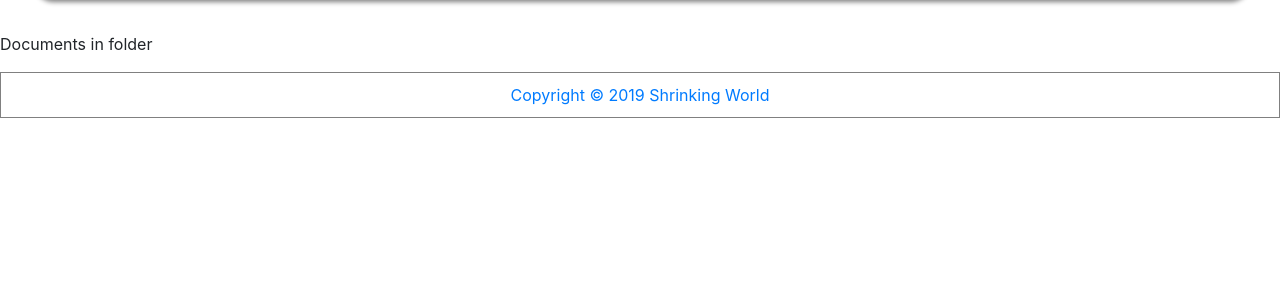
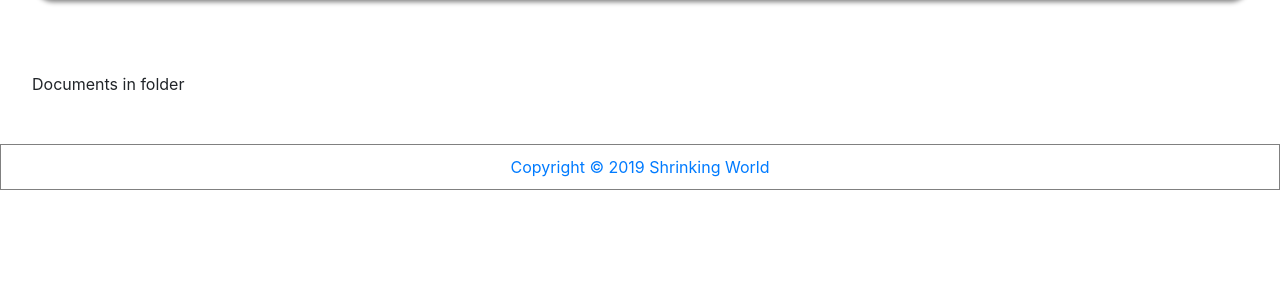
Before and after one commit to Mark-Seaman/BrainApp, a Python web app: template brain/templates/folder.html in a window 1280 px wide. Shown: the part 146-446 px from the top of the page. Run offline with Jinja, Linux system fonts and the light colour scheme; the template is opened without the code that fills it, so the values that code supplies are empty; some libraries are stand-ins or nearby versions.

Commit message:
Folder template padding

```diff
--- a/static/css/brain.css
+++ b/static/css/brain.css
@@ -66,7 +66,7 @@ h3 {
 
 main {
     /*margin: 1em;*/
-    /*padding: 2em;*/
+    padding: 2em;
 }
 
 pre {
```
